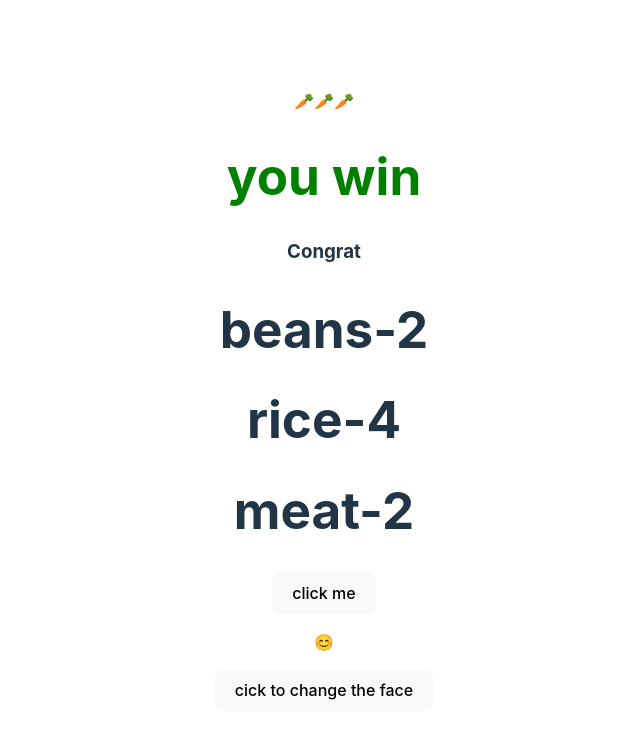
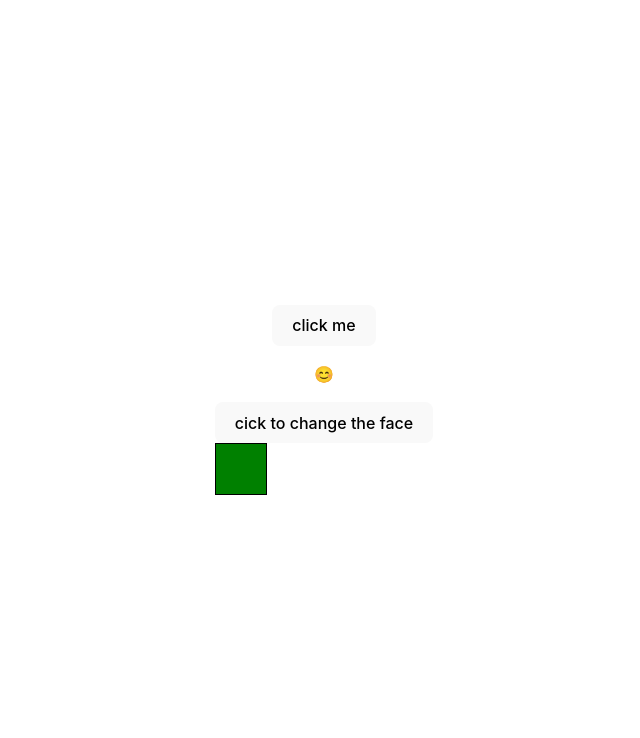
Before and after one commit to Anicodebekeh/React-Basis, a React (Vite) app in the folder vite-project/: page / in a window 1280 px wide. Shown: the top 738 px of the page, without its empty margins (316-956 px from the left). Built offline with nearby package versions, Linux system fonts and the light colour scheme.

Commit message:
colorbox

```diff
--- a/vite-project/src/App.jsx
+++ b/vite-project/src/App.jsx
@@ -4,6 +4,7 @@ import Game from './game'
 import ShoppingList from './ShoppingList'
 import Button from './Buttons'
 import Toggler from './Toggler'
+import Box from './Box'
 
 
 const items =[
@@ -12,16 +13,21 @@ const items =[
   {id:3, item:"meat", qty:2, completed: true},
 ]
 
+const colors =[
+  'green', 'red', 'brown', 'purple', 'pink', 'orange'
+]
+
 function App() {
 
 
 
   return (
   <div>
-     <Game val1 = '🥕' val2 = '🥕' val3 = '🥕'/>
-     <ShoppingList items={items}/>
+     {/* <Game val1 = '🥕' val2 = '🥕' val3 = '🥕'/>
+     <ShoppingList items={items}/> */}
      <Button button="click me" message="hey how are you today"/>
      <Toggler/>
+     <Box color={colors}/>
   </div>
   )
 }
--- /dev/null
+++ b/vite-project/src/Box.css
@@ -0,0 +1,5 @@
+.box{
+    width: 50px;
+    height: 50px;
+    border: 1px #000 solid;
+}
--- /dev/null
+++ b/vite-project/src/Box.jsx
@@ -0,0 +1,18 @@
+import { useState } from 'react'
+import './Box.css'
+export default function Box({color}){
+    const [newColor, setNewColor]= useState('green')
+
+    const changeColorBox= ()=>{
+        const idx =Math.floor(Math.random()*color.length);
+        const randColor= color[idx]
+        setNewColor(randColor)
+    }
+
+    return(
+        <div onClick={changeColorBox} style={{backgroundColor:newColor}} className="box">
+
+
+        </div>
+    )
+}
```
